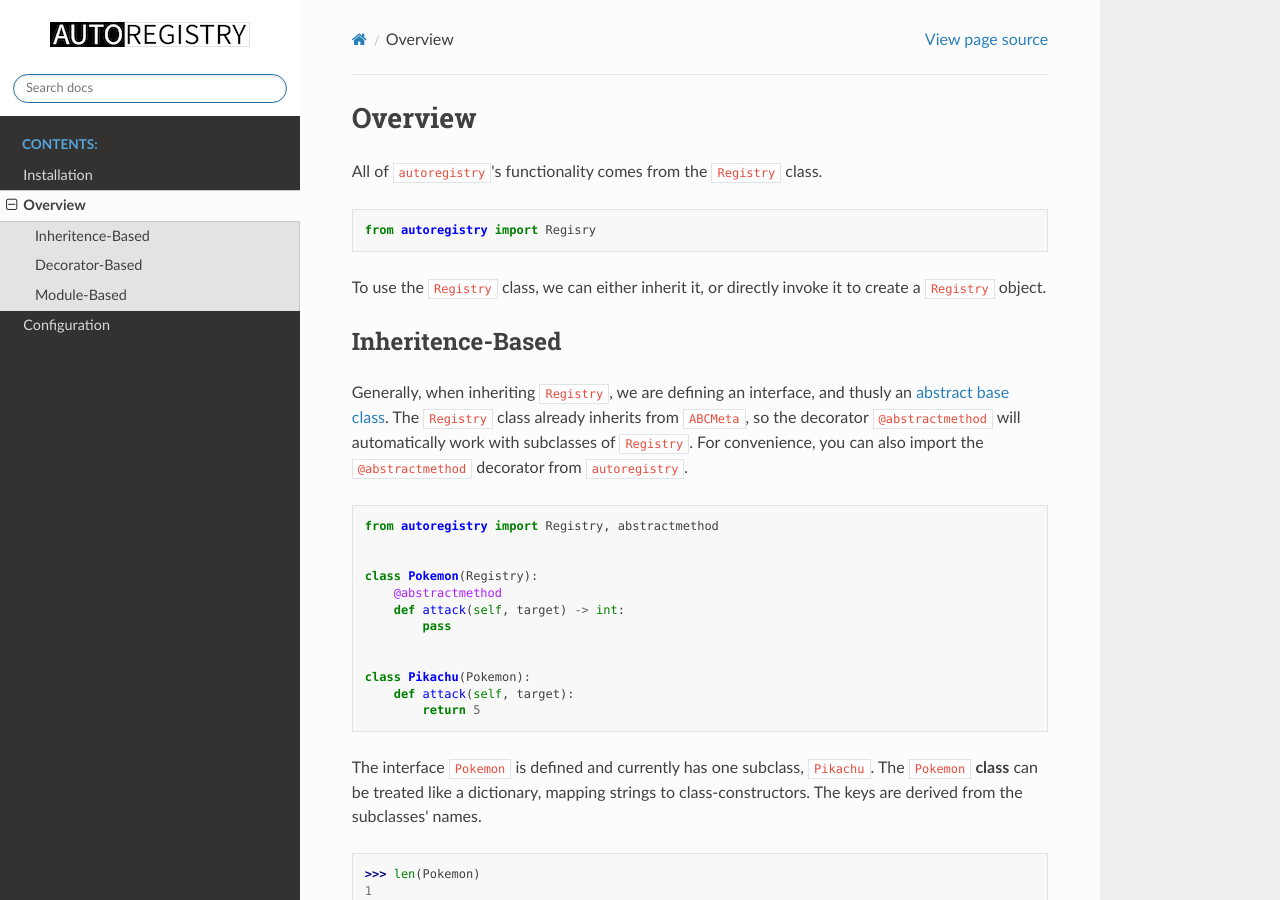
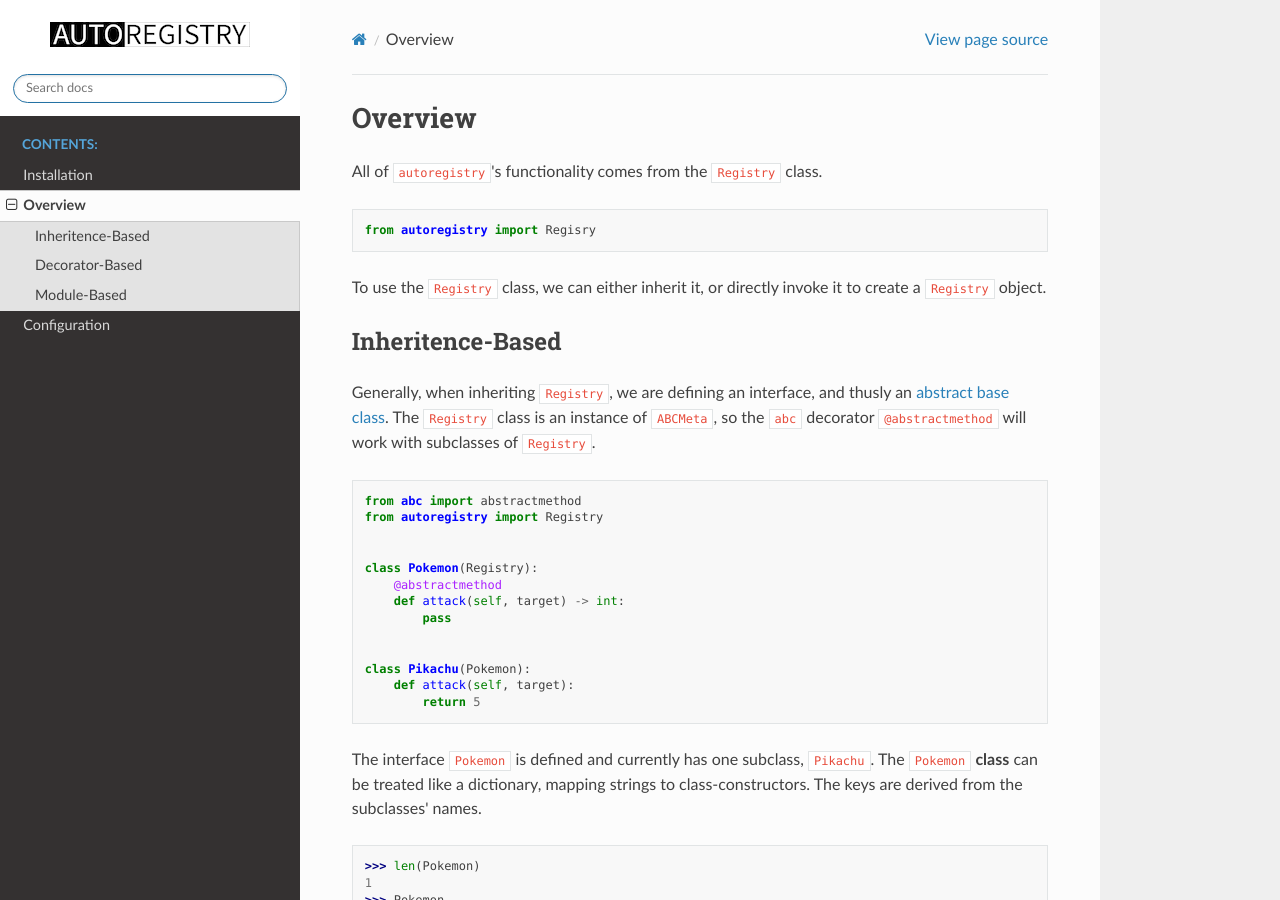
Before and after one commit to BrianPugh/autoregistry, a Sphinx documentation site: the page built from docs/source/Overview.rst, in a window 1280 px wide and 900 px high. Built offline with Sphinx 7.4.7 and the Read the Docs theme 2.0.0, drawn with Linux system fonts in a browser that asks for light colours.

Commit message:
remove abstractmethod from __init__ and docs

```diff
--- a/autoregistry/__init__.py
+++ b/autoregistry/__init__.py
@@ -1,7 +1,5 @@
 # Don't manually change, let poetry-dynamic-versioning-plugin handle it.
 __version__ = "0.0.0"
-
-from abc import abstractmethod
 
 from .config import RegistryConfig
 from .exceptions import (
--- a/docs/source/Overview.rst
+++ b/docs/source/Overview.rst
@@ -13,13 +13,13 @@ it to create a ``Registry`` object.
 Inheritence-Based
 ^^^^^^^^^^^^^^^^^
 Generally, when inheriting ``Registry``, we are defining an interface, and thusly
-an `abstract base class`_. The ``Registry`` class already inherits from ``ABCMeta``,
-so the decorator ``@abstractmethod`` will automatically work with subclasses of ``Registry``.
-For convenience, you can also import the ``@abstractmethod`` decorator from ``autoregistry``.
+an `abstract base class`_. The ``Registry`` class is an instance of ``ABCMeta``,
+so the ``abc`` decorator ``@abstractmethod`` will work with subclasses of ``Registry``.
 
 .. code-block:: python
 
-   from autoregistry import Registry, abstractmethod
+   from abc import abstractmethod
+   from autoregistry import Registry
 
 
    class Pokemon(Registry):
```
Also changed, not shown: 1 other file.
